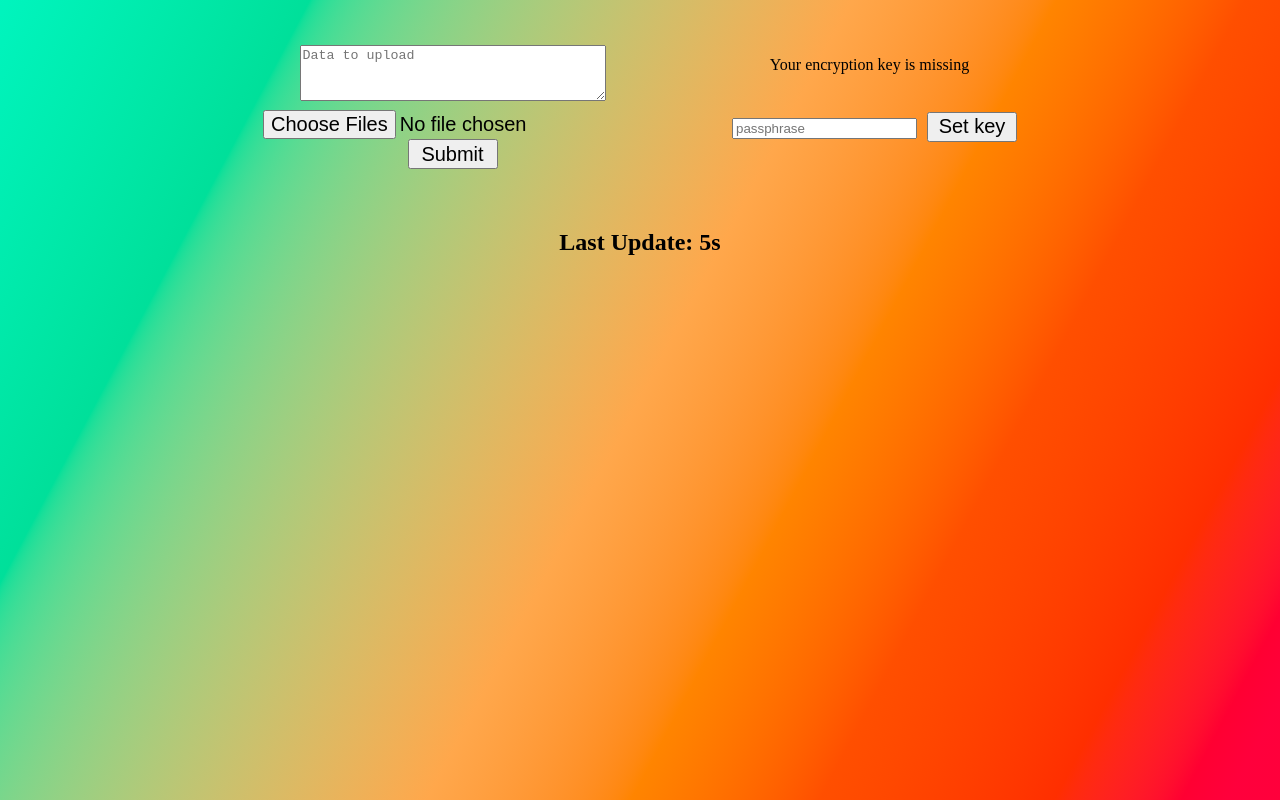
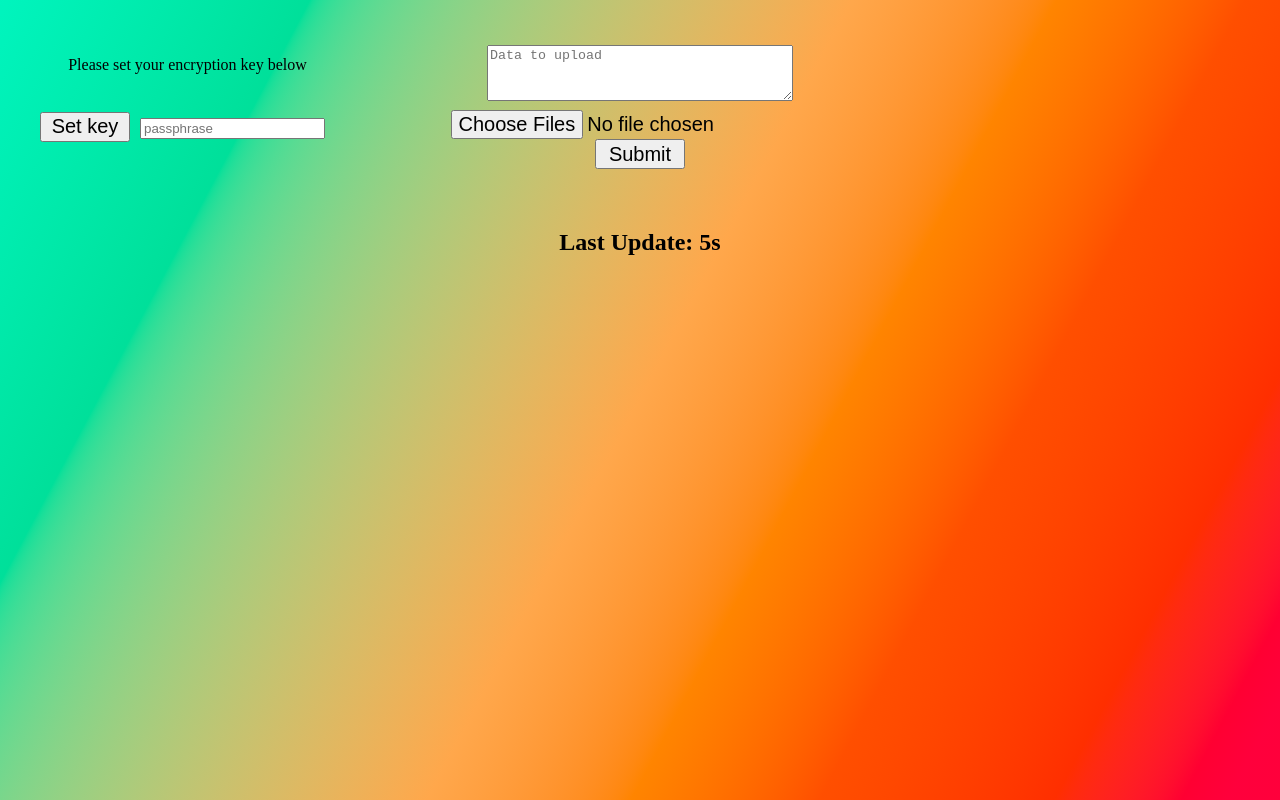
Before and after one commit to Ownwn/DataStore, a React (Vite) app in the folder frontend/: page / in a window 1280 px wide. Built offline with nearby package versions, Linux system fonts and the light colour scheme.

Commit message:
cookie handling

```diff
--- a/frontend/src/routes/home.module.css
+++ b/frontend/src/routes/home.module.css
@@ -20,6 +20,11 @@
 
 .main {
     text-align: center;
+}
+
+.encryptionBox {
+    position: absolute;
+    left: 0;
 }
 
 .dataItem {
@@ -82,6 +87,10 @@ details[open] > summary {
     padding: 40px;
 }
 
+.error {
+    color: #880000;
+}
+
 
 .keyBox {
     max-height: 30px;
--- a/frontend/src/routes/home.tsx
+++ b/frontend/src/routes/home.tsx
@@ -21,7 +21,7 @@ export function Home() {
 
     useEffect(() => {
         if (encryptionKey.length !== 0) {
-            document.cookie = "encodedEncryption=" + String(encryptionKey)
+            document.cookie = "encodedEncryption=" + String(encryptionKey) + "; max-age=" + String(60*60*24*365)
             fetchItems()
         }
     }, [encryptionKey]);
@@ -43,8 +43,9 @@ export function Home() {
             <EncryptionStatus encryptionKey={encryptionKey} setEncryptionKey={setEncryptionKey}/>
         </div>
 
+
         <h2>Last Update: {secondsSinceUpdate + "s"}</h2>
-        <h2>{error}</h2>
+        <h2 className={styles.error}>{error}</h2>
         <br/>
         <ol>
             {items.map((item: Entry, index) => (
@@ -89,7 +90,7 @@ export function Home() {
                 })
                 .catch(e => {
                     console.error(e)
-                    setError(e)
+                    setError(e.message)
             })
 
         }}>{entry.name}</button>
@@ -224,10 +225,14 @@ function GreetingForm({ fetchItems, setError, encryptionKey}) {
 function EncryptionStatus({encryptionKey, setEncryptionKey}) {
     return <>
         <div className={styles.encryptionBox}>
-            <p>Your encryption key is {encryptionKey.length===0 ? "missing" : "ready"}</p>
+            <p>{encryptionKey.length === 0 ? "Please set your encryption key below" : "Clear your cookies to change your encryption key"}</p>
             <br/>
-            <input type="text" id="encryptioninput" placeholder="passphrase" className={styles.keyBox}/>
-            <button type="button" onClick={() => setEncryptionKey(getValue())}>Set key</button>
+            {encryptionKey.length !== 0 ? <></> :
+                <>
+                    <button type="button" onClick={() => setEncryptionKey(getValue())}>Set key</button>
+                    <input type="text" id="encryptioninput" placeholder="passphrase" className={styles.keyBox}/>
+                </>
+            }
 
         </div>
     </>
```
Also changed, not shown: 1 other file (tests, documents, lock files or other folders).
